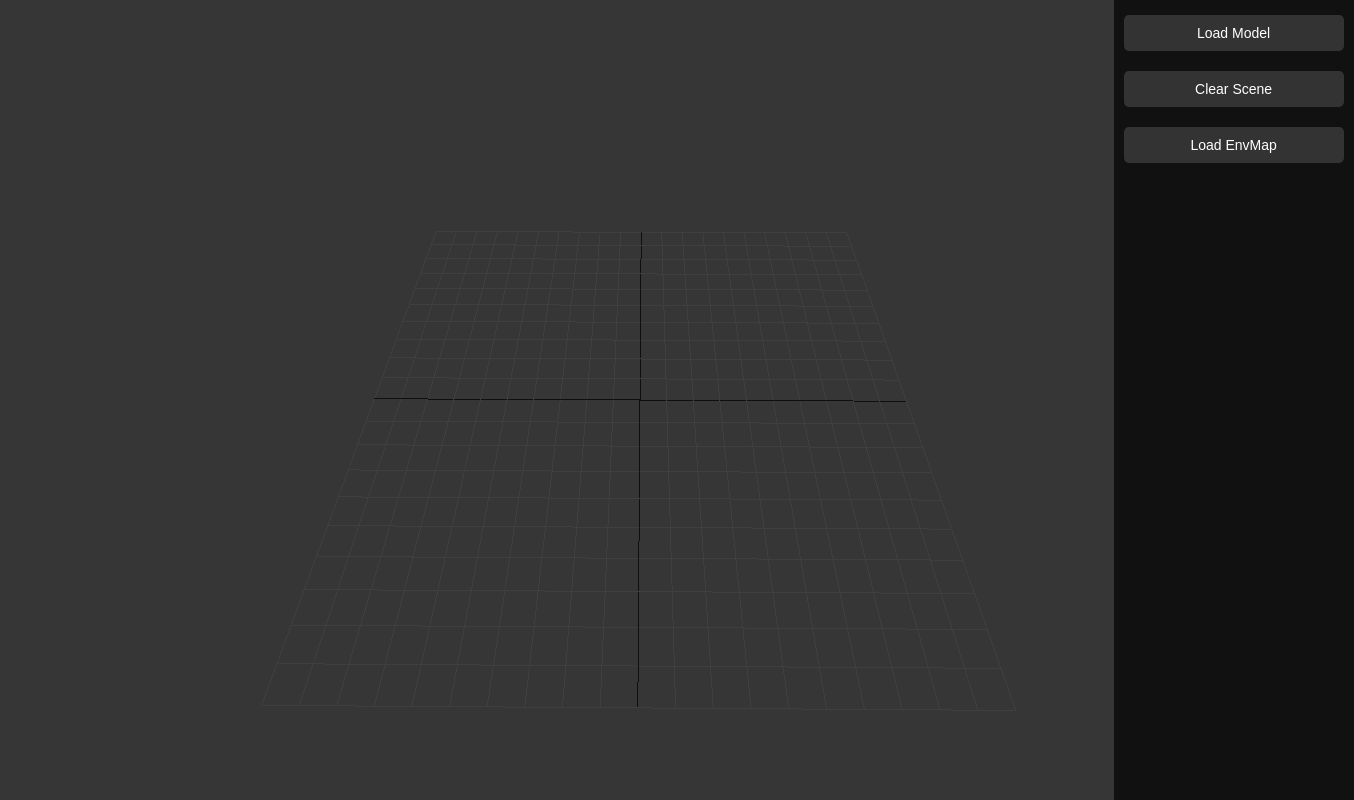
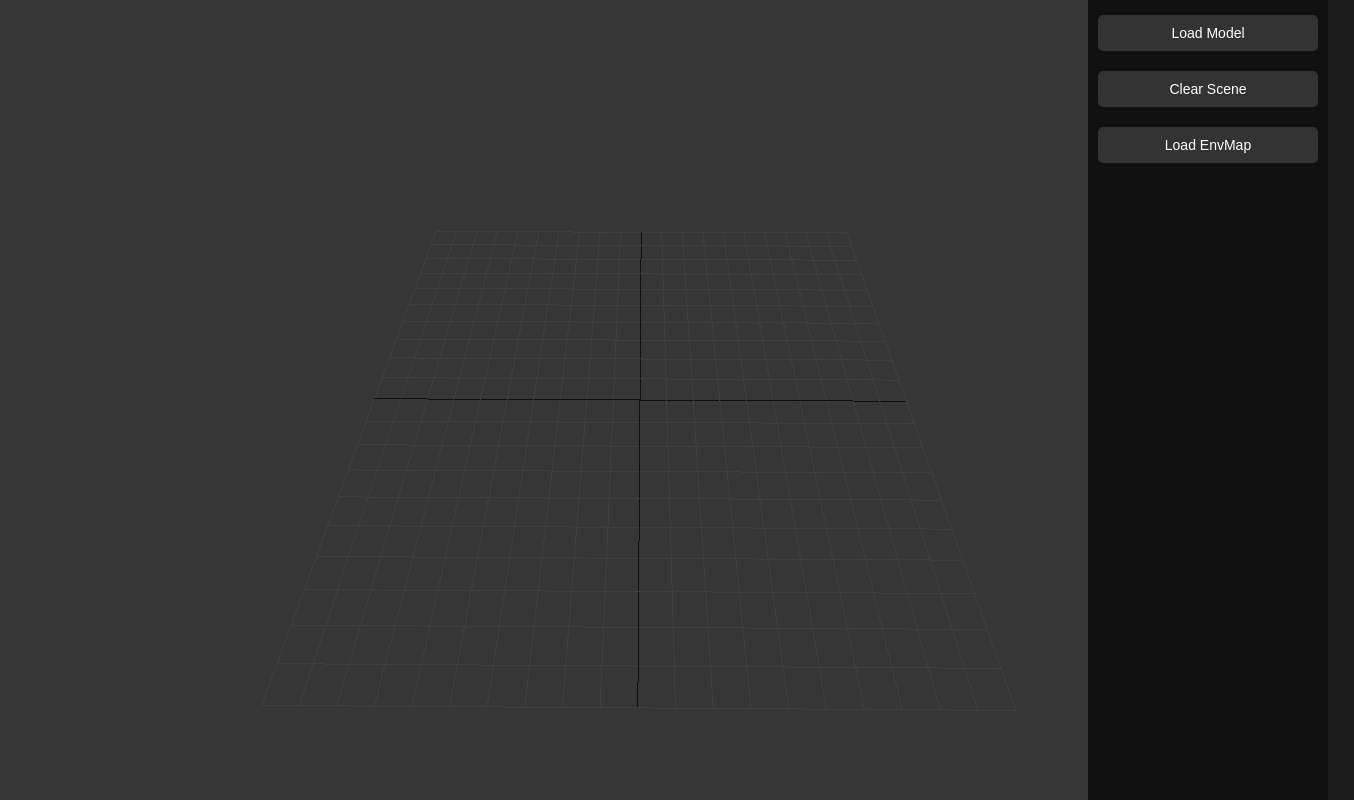
Before and after one commit to Shepaa/customThree.jsEditor, a website built with Vite: page src/index.html in a window 1280 px wide. Shown: the whole page, 1354 px wide, since content can reach past the window. Built offline with nearby package versions, Linux system fonts and the light colour scheme; animation ran at ten frames a second.

Commit message:
fix menu position

```diff
--- a/src/style.css
+++ b/src/style.css
@@ -19,7 +19,7 @@ html, body {
 
 .load-Btn-Wrapper {
     position: absolute;
-    left: 87%;
+    left: 85%;
     z-index: 100;
     display: flex;
     flex-direction: column;
```
